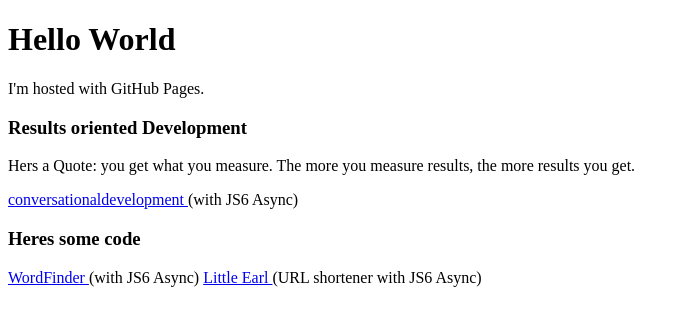
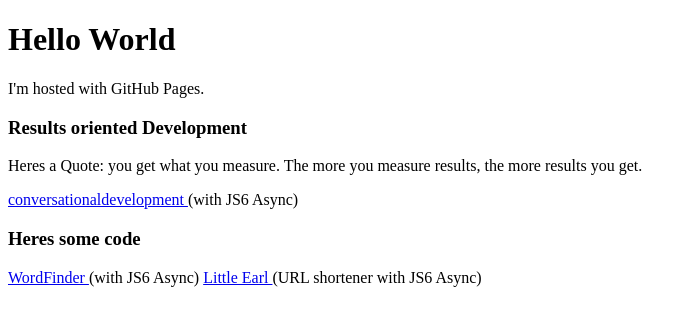
Before and after one commit to richardglenski/richardglenski.github.io, a plain HTML site: page index.html in a window 1280 px wide. Shown: the full height of the page, 0-689 px from the left. Drawn offline with Linux system fonts and the light colour scheme.

Commit message:
Update index.html

```diff
--- a/index.html
+++ b/index.html
@@ -4,7 +4,7 @@
 <h1>Hello World</h1>
 <p>I'm hosted with GitHub Pages.</p>
     <h3> Results oriented Development </h3>
-    <p> Hers a Quote:  you get what you measure. The more you measure results, the more results you get. </p>
+    <p> Heres a Quote:  you get what you measure. The more you measure results, the more results you get. </p>
         <a href=" http://conversationaldevelopment.com/principles//">conversationaldevelopment </a>(with JS6 Async)
 
     <h3>Heres some code</h3>
```
